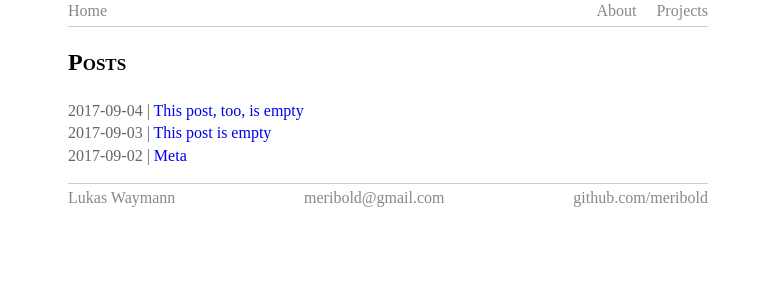
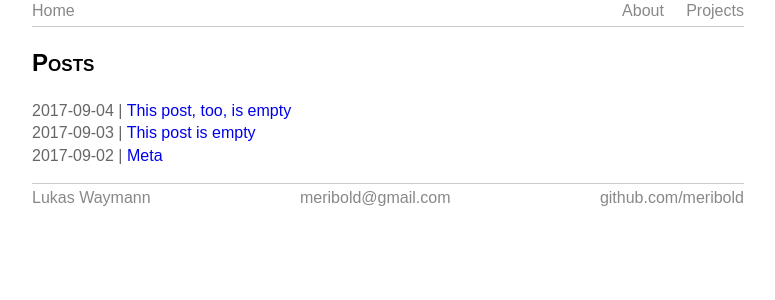
Before and after one commit to meribold/meribold.org, a Jekyll site: the page built from index.md, in a window 1280 px wide. Shown: the top 300 px of the page, without its empty margins (252-1027 px from the left). Built offline with Jekyll 4.4.1, drawn with Linux system fonts in a browser that asks for light colours.

Commit message:
Prefer using a sans-serif font

```diff
--- a/assets/main.css
+++ b/assets/main.css
@@ -10,6 +10,11 @@ body {
    */
   max-width: 80ch;
   line-height: 1.4;
+  /* Use the browser's default sans-serif font.  Don't impose anything more than that.
+   * Someone could even set their default sans-serif font to a font with serifs.  When I
+   * don't set `font-family` some browsers use a serif font by default, though.
+   */
+  font-family: sans-serif;
 }
 
 article {
```
